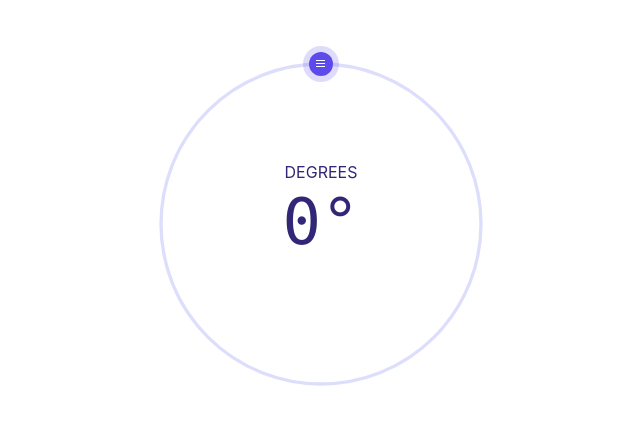
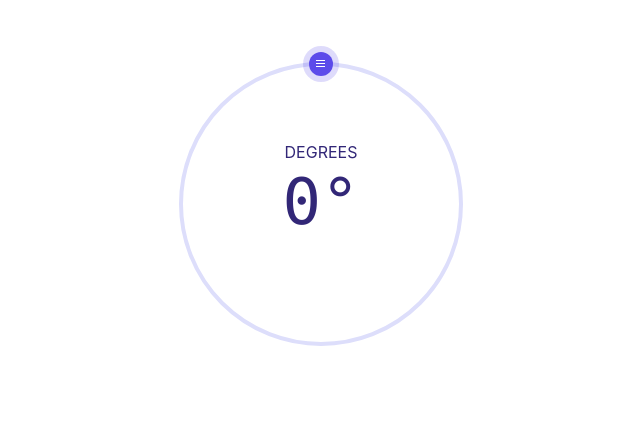
Before and after one commit to fseehawer/react-circular-slider, a React (Create React App) app: page / in a window 1280 px wide. Shown: the top 424 px of the page, without its empty margins (319-959 px from the left). Built offline with nearby package versions, Linux system fonts and the light colour scheme.

Commit message:
Add props to config slider

```diff
--- a/package.json
+++ b/package.json
@@ -14,7 +14,8 @@
     "start": "react-scripts start",
     "build": "react-scripts build",
     "test": "react-scripts test",
-    "eject": "react-scripts eject"
+    "eject": "react-scripts eject",
+    "publish": "git subtree push --prefix build origin gh-pages && git push -u origin master"
   },
   "eslintConfig": {
     "extends": "react-app"
--- a/src/App.js
+++ b/src/App.js
@@ -5,14 +5,15 @@ import CircularSlider from "./CircularSlider";
 const App = () => {
     const styles = StyleSheet.create({
         wrapper: {
-            margin: '4rem auto',
-            maxWidth: '20rem'
+            marginTop: '4rem',
+            textAlign: 'center'
         }
     });
 
     return (
         <div className={css(styles.wrapper)}>
-            <CircularSlider />
+            <CircularSlider
+            />
         </div>
     );
 };
--- a/src/CircularSlider.js
+++ b/src/CircularSlider.js
@@ -9,8 +9,17 @@ const SLIDER_EVENT = {
     MOVE: touchSupported ? 'touchmove' : 'mousemove',
 };
 
-const CircularSlider = () => {
+const CircularSlider = (props) => {
+    const {
+        width = 280,
+        labelColor = '#322777',
+        progressColors = { from: '#80C3F3' , to: '#4990E2'},
+        progressSize = 4,
+        trackColor = '#DDDEFB',
+        trackSize = 4
+    } = props;
     const [state, setState] = useState({
+        mounted: false,
         isDragging: false,
         width: 0,
         radius: 0,
@@ -106,6 +115,7 @@ const CircularSlider = () => {
 
         setState(prevState => ({
             ...prevState,
+            mounted: true,
             dashFullArray: pathLength,
             dashFullOffset: pathLength,
             radius: sliderOffset.radius,
@@ -133,61 +143,6 @@ const CircularSlider = () => {
         }
     }, [state.isDragging, onMouseMove]);
 
-    return (
-        <div className={css(styles.circularSlider)} ref={circularSlider}>
-            <svg width="390px" height="390px" viewBox="0 0 390 390" overflow="visible" className={css(styles.svg)}>
-                <defs>
-                    <linearGradient id="gradient" x2="0%" y2="100%">
-                        <stop offset="0%" stopColor="#80C3F3"/>
-                        <stop offset="100%" stopColor="#4990E2"/>
-                    </linearGradient>
-                    <linearGradient id="gradient2" x2="0%" y2="100%">
-                        <stop offset="0%" stopColor="#4990E2"/>
-                        <stop offset="100%" stopColor="#80C3F3"/>
-                    </linearGradient>
-                </defs>
-                <circle strokeWidth={4} fill="none" stroke="#DDDEFB" cx={195} cy={195} r={195} />
-                <path
-                    ref={svgFullPath}
-                    strokeDasharray={state.dashFullArray}
-                    strokeDashoffset={state.dashFullOffset}
-                    strokeWidth="4"
-                    strokeLinecap="round"
-                    fill="none"
-                    stroke="url(#gradient)"
-                    d="
-                        M 195, 195
-                        m 0, -195
-                        a 195,195 0 0,1 0,390
-                        a -195,-195 0 0,1 0,-390
-                    "/>
-            </svg>
-            <div
-                style={{transform: `translate(${state.indicator.x}px, ${state.indicator.y}px)`}}
-                className={css(styles.indicator, state.isDragging && styles.drag, state.isDragging && styles.pause)}
-                onMouseDown={onMouseDown}
-                onTouchStart={onMouseDown}
-            >
-                <svg
-                    width="36px"
-                    height="36px"
-                    viewBox="0 0 36 36"
-                >
-                    <circle fill="#5C4BEA" fillOpacity="0.2" stroke="none" cx="18" cy="18" r="18" className={css(!state.isDragging && styles.animation)} />
-                    <circle fill="#5C4BEA" stroke="none" cx="18" cy="18" r="12" />
-                    <rect fill="#FFFFFF" x="13" y="14" width="9" height="1" />
-                    <rect fill="#FFFFFF" x="13" y="17" width="9" height="1" />
-                    <rect fill="#FFFFFF" x="13" y="20" width="9" height="1" />
-                </svg>
-            </div>
-            <div className={css(styles.labels)}>
-                <div className={css(styles.description)}>Degrees</div>
-                <div className={css(styles.value)}><code>{state.degrees}°</code></div>
-            </div>
-        </div>
-    );
-};
-
     const pulse_animation = {
         "0%": {transform: "scale(1)"},
         "50%": {transform: "scale(0.8)"},
@@ -197,6 +152,13 @@ const pulse_animation = {
     const styles = StyleSheet.create({
         circularSlider: {
             position: 'relative',
+            display: 'inline-block',
+            opacity: 0,
+            transition: 'opacity 1s ease-in'
+        },
+
+        mounted: {
+            opacity: 1
         },
 
         indicator: {
@@ -209,8 +171,6 @@ const styles = StyleSheet.create({
 
         svg: {
             position: 'relative',
-        width: '100%',
-        height: 'auto',
             zIndex: 2
         },
 
@@ -240,7 +200,7 @@ const styles = StyleSheet.create({
             flexDirection: 'column',
             justifyContent: 'center',
             alignItems: 'center',
-        color: '#322777',
+            color: `${labelColor}`,
             zIndex: 1,
         },
 
@@ -255,4 +215,55 @@ const styles = StyleSheet.create({
         }
     });
 
+    return (
+        <div className={css(styles.circularSlider, state.mounted && styles.mounted)} ref={circularSlider}>
+            <svg width={`${width}px`} height={`${width}px`} viewBox={`0 0 ${width} ${width}`} overflow="visible" className={css(styles.svg)}>
+                <defs>
+                    <linearGradient id="gradient" x2="0%" y2="100%">
+                        <stop offset="0%" stopColor={progressColors.from}/>
+                        <stop offset="100%" stopColor={progressColors.to}/>
+                    </linearGradient>
+                </defs>
+                <circle strokeWidth={trackSize} fill="none" stroke={trackColor} cx={width/2} cy={width/2} r={width/2} />
+                <path
+                    ref={svgFullPath}
+                    strokeDasharray={state.dashFullArray}
+                    strokeDashoffset={state.dashFullOffset}
+                    strokeWidth={progressSize}
+                    strokeLinecap="round"
+                    fill="none"
+                    stroke="url(#gradient)"
+                    d={`
+                        M ${width/2}, ${width/2}
+                        m 0, -${width/2}
+                        a ${width/2},${width/2} 0 0,1 0,${width}
+                        a -${width/2},-${width/2} 0 0,1 0,-${width}
+                    `} />
+            </svg>
+            <div
+                style={{transform: `translate(${state.indicator.x}px, ${state.indicator.y}px)`}}
+                className={css(styles.indicator, state.isDragging && styles.drag, state.isDragging && styles.pause)}
+                onMouseDown={onMouseDown}
+                onTouchStart={onMouseDown}
+            >
+                <svg
+                    width="36px"
+                    height="36px"
+                    viewBox="0 0 36 36"
+                >
+                    <circle fill="#5C4BEA" fillOpacity="0.2" stroke="none" cx="18" cy="18" r="18" className={css(!state.isDragging && styles.animation)} />
+                    <circle fill="#5C4BEA" stroke="none" cx="18" cy="18" r="12" />
+                    <rect fill="#FFFFFF" x="13" y="14" width="9" height="1" />
+                    <rect fill="#FFFFFF" x="13" y="17" width="9" height="1" />
+                    <rect fill="#FFFFFF" x="13" y="20" width="9" height="1" />
+                </svg>
+            </div>
+            <div className={css(styles.labels)}>
+                <div className={css(styles.description)}>Degrees</div>
+                <div className={css(styles.value)}><code>{state.degrees}°</code></div>
+            </div>
+        </div>
+    );
+};
+
 export default CircularSlider;
```
Also changed, not shown: 8 other files (tests, documents, lock files or other folders). Lines whose indentation alone changed are shown as unchanged.
